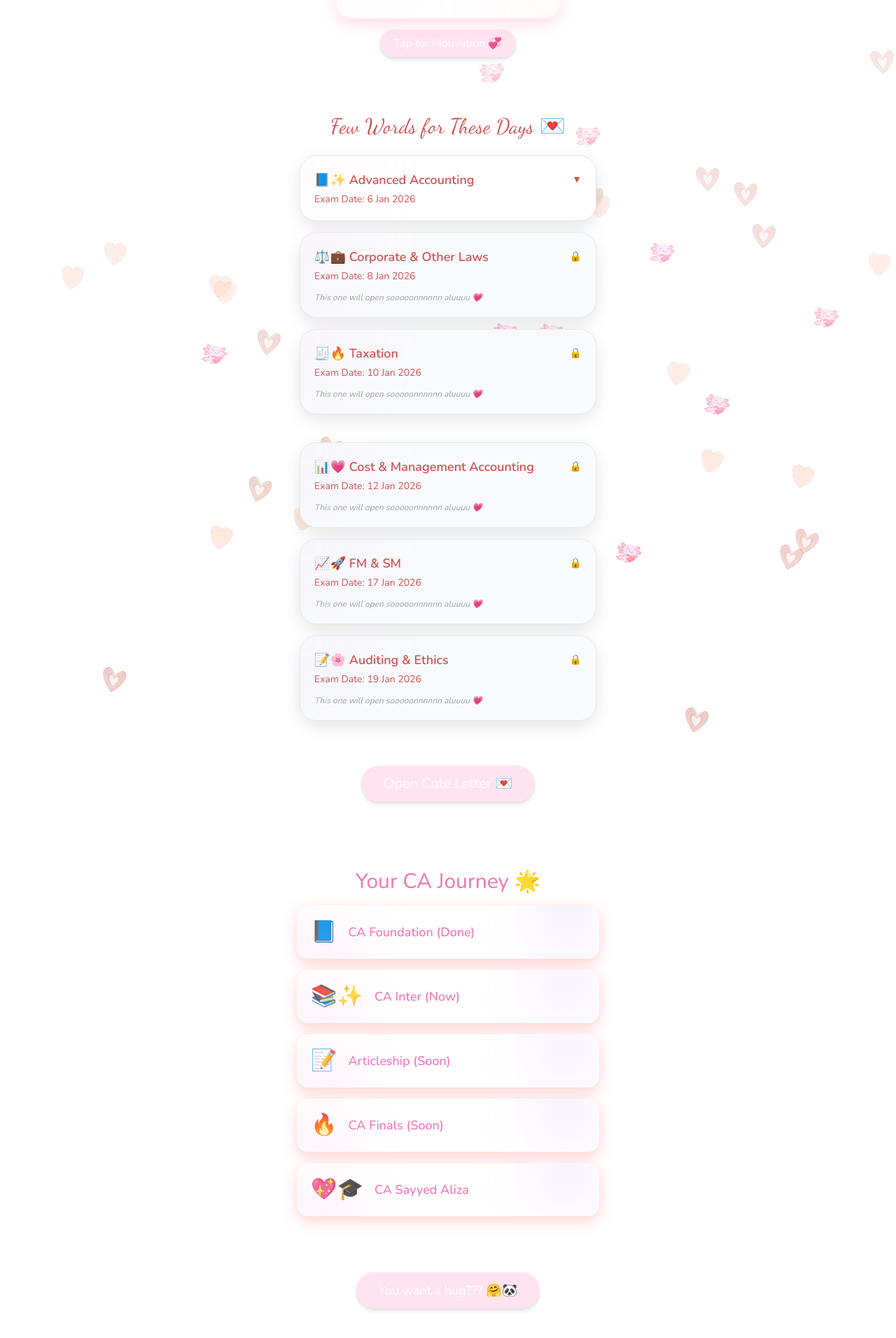
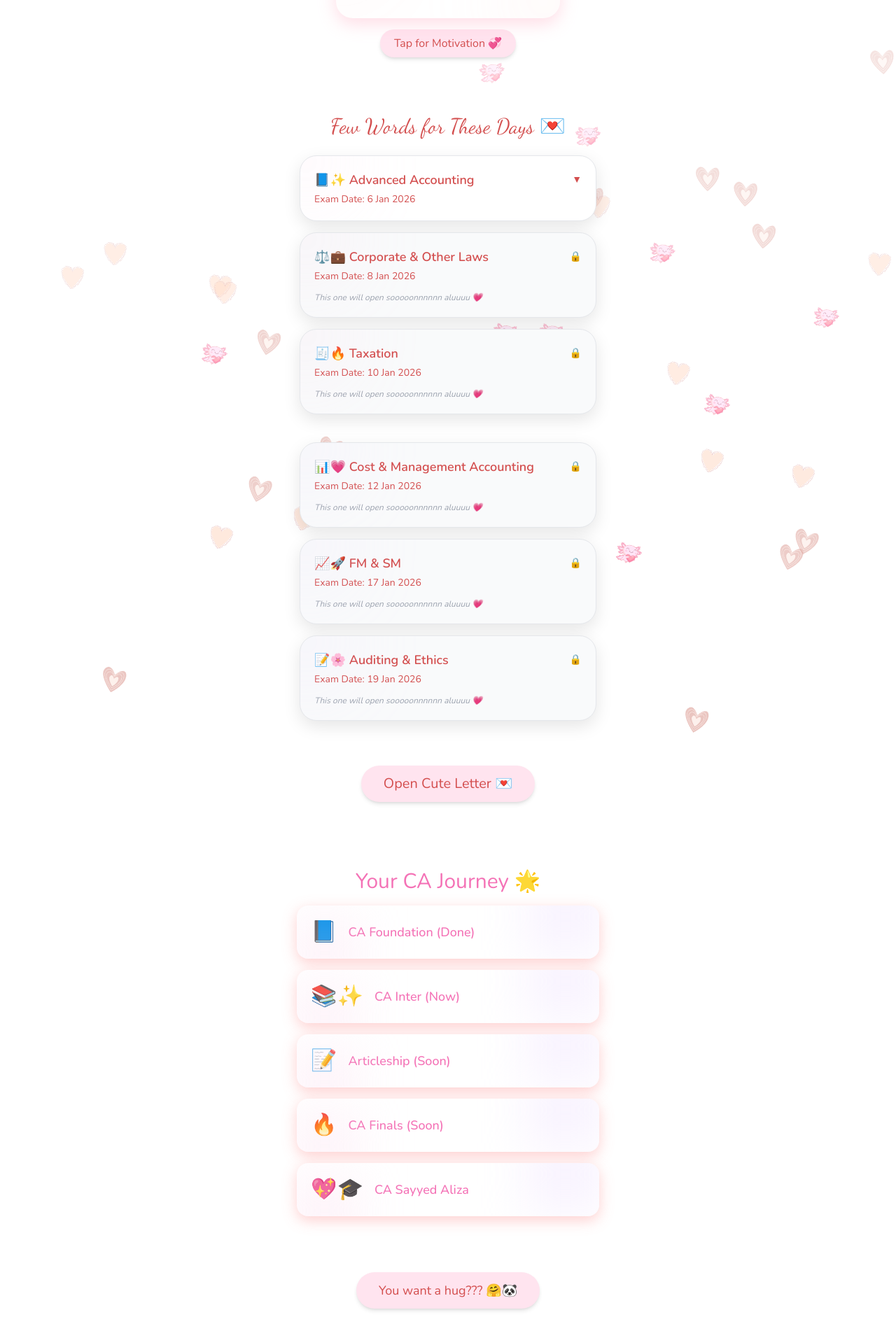
Before and after one commit to Zaid5775/ca-aliza, a React (Vite) app: page / in a window 1280 px wide. Shown: the part 378-2290 px from the top of the page at 70% size. Built offline with nearby package versions, Linux system fonts and the light colour scheme; a web font is replaced by a local one.

Commit message:
updated fond color of buttons

```diff
--- a/src/App.jsx
+++ b/src/App.jsx
@@ -212,7 +212,7 @@ const SurpriseCards = () => {
 
       <button
         onClick={() => setI((i + 1) % messages.length)}
-        className="mt-4 px-5 py-2 bg-[#FFE4EF] text-white rounded-full shadow-md text-sm md:text-base"
+        className="mt-4 px-5 py-2 bg-[#FFE4EF] text-[#D34E4E] rounded-full shadow-md text-sm md:text-base"
         style={{ fontFamily: "Nunito" }}
       >
         Tap for Motivation 💞
@@ -320,7 +320,7 @@ const Timeline = () => {
 
             <button
               onClick={() => setSelected(null)}
-              className="px-5 py-2 bg-[#FFE4EF] text-white rounded-full shadow-md text-sm md:text-base block mx-auto"
+              className="px-5 py-2 bg-[#FFE4EF] text-[#D34E4E] rounded-full shadow-md text-sm md:text-base block mx-auto"
               style={{ fontFamily: "Nunito" }}
             >
               Close 💞
@@ -523,7 +523,7 @@ const CuteLetter = () => {
       {!open && (
         <motion.button
           onClick={() => setOpen(true)}
-          className="px-8 py-3 bg-[#FFE4EF] text-white rounded-full shadow-md text-lg md:text-xl"
+          className="px-8 py-3 bg-[#FFE4EF] text-[#D34E4E] rounded-full shadow-md text-lg md:text-xl"
           style={{ fontFamily: "Nunito" }}
           whileHover={{ scale: 1.05 }}
         >
@@ -631,7 +631,7 @@ const SendAHug = () => {
     <div className="mt-20 text-center">
       <button
         onClick={() => setShow(true)}
-        className="px-8 py-3 bg-[#FFE4EF] text-white rounded-full shadow-md text-lg"
+        className="px-8 py-3 bg-[#FFE4EF] text-[#D34E4E] rounded-full shadow-md text-lg"
         style={{ fontFamily: "Nunito" }}
       >
         You want a hug??? 🤗🐼
```
